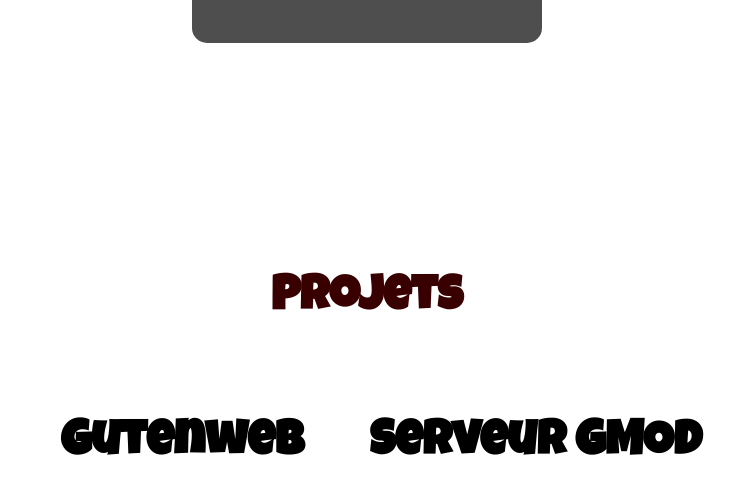
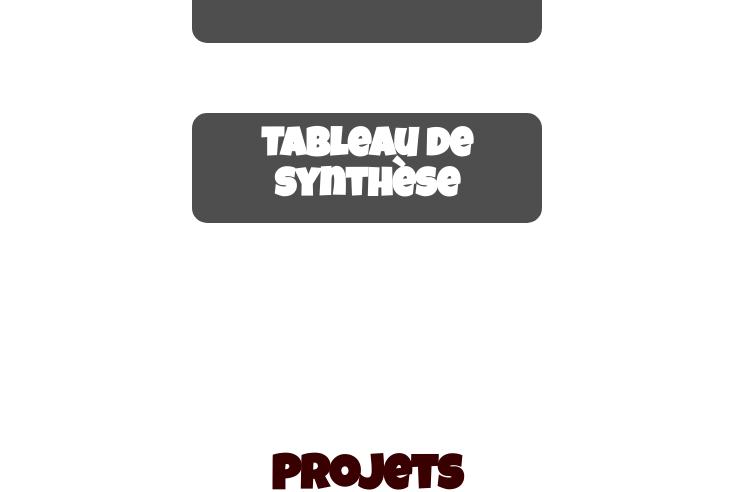
Before and after one commit to Leodealsace/portfolio, a plain HTML site: page index.html in a window 1280 px wide. Shown: the part 6659-7151 px from the top of the page, without its empty margins (382-1117 px from the left). Drawn offline with Linux system fonts and the light colour scheme.

Commit message:
Add files via upload

```diff
--- a/assets/css/style.css
+++ b/assets/css/style.css
@@ -171,6 +171,29 @@
     margin-right: auto;
 }
 
+#bouton_tableau_synthese {
+    width: 350px;
+    height: 110px;
+    background-color: #4E4E4E;
+    border-radius: 15px;
+    display: flex;
+    text-decoration: none;
+    margin-top: 70px;
+    margin-left: auto;
+    margin-right: auto;
+}
+
+#bouton_tableau_synthese h1 {
+    color: white;
+    font-size: 2.5em;
+    margin: 0px;
+    margin-left: auto;
+    margin-right: auto;
+    align-self: center;
+    text-align: center;
+    padding: 0 10px;
+}
+
 /*PAGE PROJETS*/
 
 #box_projet {
@@ -592,7 +615,7 @@
 
 
     #page_projet {
-        margin-top: 200px;
+        margin-top: 80px;
 
     }
 
@@ -780,7 +803,8 @@
         margin-bottom: 50px;
     }
 
-    #box_boutons_ap3 {
+    #box_boutons_ap3,
+    #box_boutons_ap4 {
         display: flex;
         flex-direction: row;
         justify-content: center;
--- a/index.html
+++ b/index.html
@@ -312,6 +312,10 @@
                         <h1>CV</h1>
                     </a>
 
+                    <a href="./assets/pdf/Tableau_de_synthese.pdf" target="_blank" id="bouton_tableau_synthese">
+                        <h1>Tableau de synthèse</h1>
+                    </a>
+
                 </div>
             </div>
 
@@ -348,7 +352,7 @@
 
                     <div>
                         <div class="titre_projet">
-                            <h1>AP3</h1>
+                            <h1>AP3 (E6)</h1>
                         </div>
 
                         <div>
@@ -359,7 +363,7 @@
 
                     <div>
                         <div class="titre_projet">
-                            <h1>AP4</h1>
+                            <h1>AP4 (E6)</h1>
                         </div>
 
                         <div>
```
Also changed, not shown: projet_ap3.html (+2 -2 lines), projet_ap4.html (+21 -3 lines), 6 other files.
